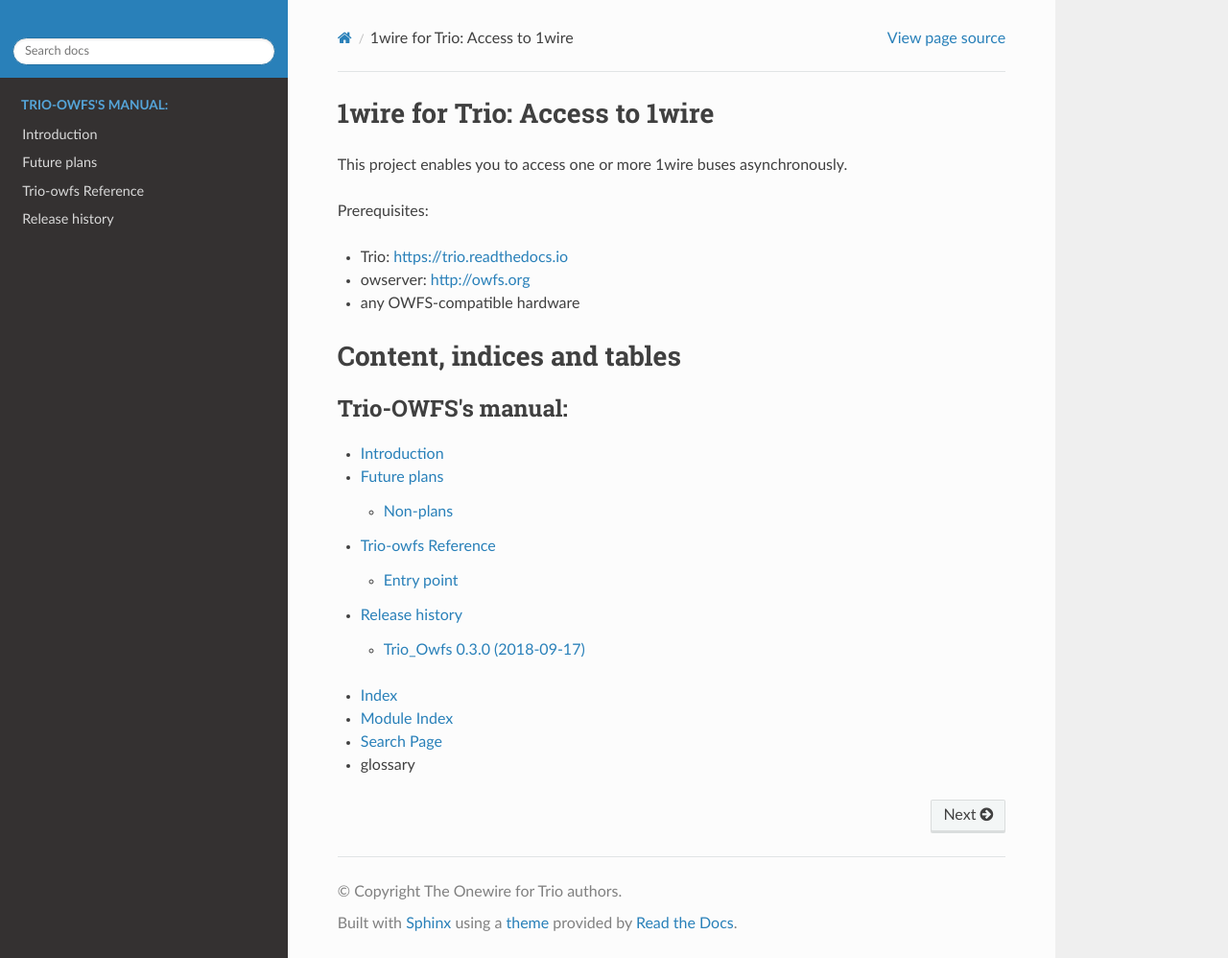
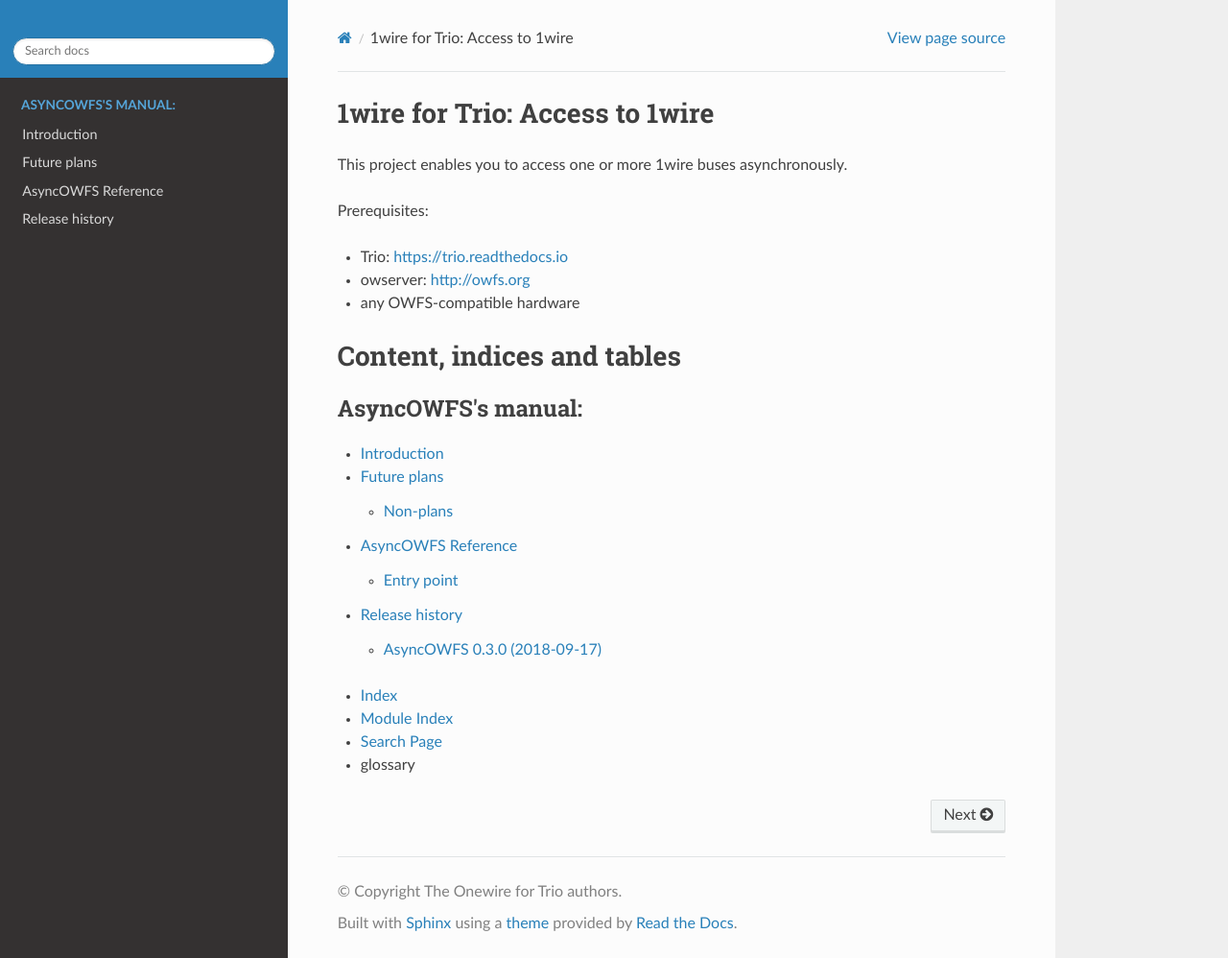
Before and after one commit to python-trio/trio-owfs, a Sphinx documentation site: the page built from docs/source/index.rst, in a window 1280 px wide and 998 px high. Shown: the whole window at 96% size. Built offline with Sphinx 7.4.7 and the Read the Docs theme 2.0.0, drawn with Linux system fonts in a browser that asks for light colours; the version number could not be read and is left out.

Commit message:
more rename and rehome

```diff
--- a/docs/source/conf.py
+++ b/docs/source/conf.py
@@ -142,7 +142,7 @@
 # -- Options for HTMLHelp output ------------------------------------------
 
 # Output file base name for HTML help builder.
-htmlhelp_basename = 'trio-owfs-doc'
+htmlhelp_basename = 'asyncowfs-doc'
 
 
 # -- Options for LaTeX output ---------------------------------------------
@@ -169,7 +169,7 @@
 # (source start file, target name, title,
 #  author, documentclass [howto, manual, or own class]).
 latex_documents = [
-    (master_doc, 'trio-owfs.tex', 'Trio Documentation',
+    (master_doc, 'asyncowfs.tex', 'Trio Documentation',
      author, 'manual'),
 ]
 
@@ -179,7 +179,7 @@
 # One entry per manual page. List of tuples
 # (source start file, name, description, authors, manual section).
 man_pages = [
-    (master_doc, 'trio-owfs', 'Onewire for Trio Documentation',
+    (master_doc, 'asyncowfs', 'Onewire for Trio Documentation',
      [author], 1)
 ]
 
@@ -190,7 +190,7 @@
 # (source start file, target name, title, author,
 #  dir menu entry, description, category)
 texinfo_documents = [
-    (master_doc, 'trio-owfs', 'Onewire for Trio Documentation',
+    (master_doc, 'asyncowfs', 'Onewire for Trio Documentation',
      author, 'Onewire for Trio', 'Access to 1wire',
      'Miscellaneous'),
 ]
--- a/docs/source/history.rst
+++ b/docs/source/history.rst
@@ -5,12 +5,12 @@
 
 .. towncrier release notes start
 
-Trio_Owfs 0.3.0 (2018-09-17)
+AsyncOWFS 0.3.0 (2018-09-17)
 ----------------------------
 
 Features
 ~~~~~~~~
 
-- Trio-OWFS now auto-generates accessors for reading and writing attributes by
+- AsyncOWFS now auto-generates accessors for reading and writing attributes by
   interrogating ``owserver`` for device attributes. This includes
   subdirectories and arrays.
--- a/docs/source/index.rst
+++ b/docs/source/index.rst
@@ -24,7 +24,7 @@
 
 .. toctree::
    :maxdepth: 2
-   :caption: Trio-OWFS's manual:
+   :caption: AsyncOWFS's manual:
 
    introduction.rst
    todo.rst
--- a/docs/source/introduction.rst
+++ b/docs/source/introduction.rst
@@ -81,6 +81,6 @@
 devices, free buses which have been disconnected, and de-locate
 (i.e. remove the bus attribute from) devices that can no longer be found.
 
-Trio-OWFS transparently supports the `DS2509 <http://owfs.org/uploads/DS2409.html>`
+AsyncOWFS transparently supports the `DS2509 <http://owfs.org/uploads/DS2409.html>`
 bus coupler, by creating (and auto-scanning) two buses for its ``main`` and ``aux`` ports.
 Don't change its settings yourself; you're likely to confuse your ``owserver``.
--- a/docs/source/reference.rst
+++ b/docs/source/reference.rst
@@ -1,4 +1,4 @@
-Trio-owfs Reference
+AsyncOWFS Reference
 ===================
 
 .. module:: asyncowfs
--- a/docs/source/todo.rst
+++ b/docs/source/todo.rst
@@ -7,7 +7,7 @@
 Non-plans
 +++++++++
 
-Trio-OWFS will never support
+AsyncOWFS will never support
 
 * Cached bus access. If you want to cache a value, do it in Python.
 
--- a/pyproject.toml
+++ b/pyproject.toml
@@ -3,4 +3,4 @@
 filename = "docs/source/history.rst"
 directory = "newsfragments"
 underlines = ["-", "~", "^"]
-issue_format = "`#{issue} <https://github.com/python-trio/trio-owfs/issues/{issue}>`__"
+issue_format = "`#{issue} <https://github.com/smurfix/asyncowfs/issues/{issue}>`__"
```
Also changed, not shown: README.rst (+8 -8 lines).
